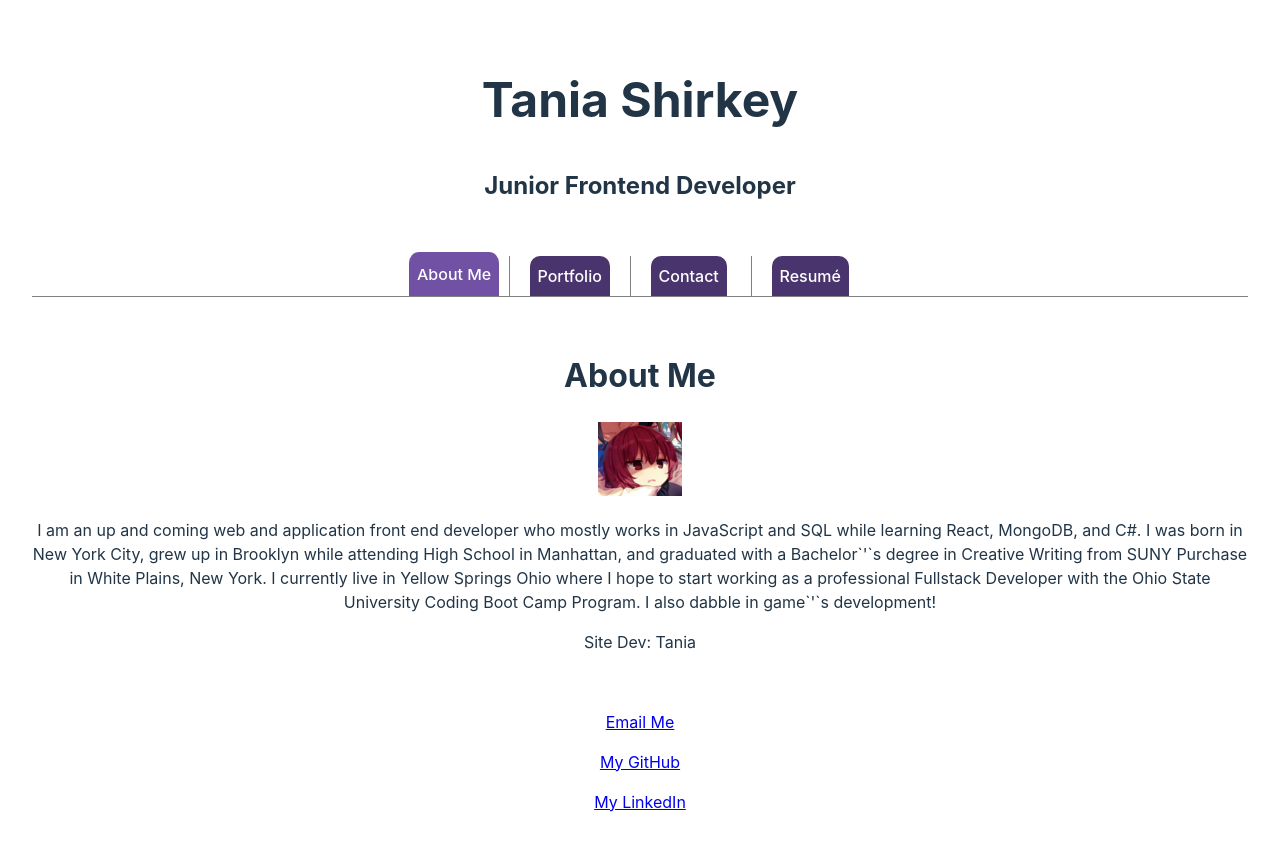
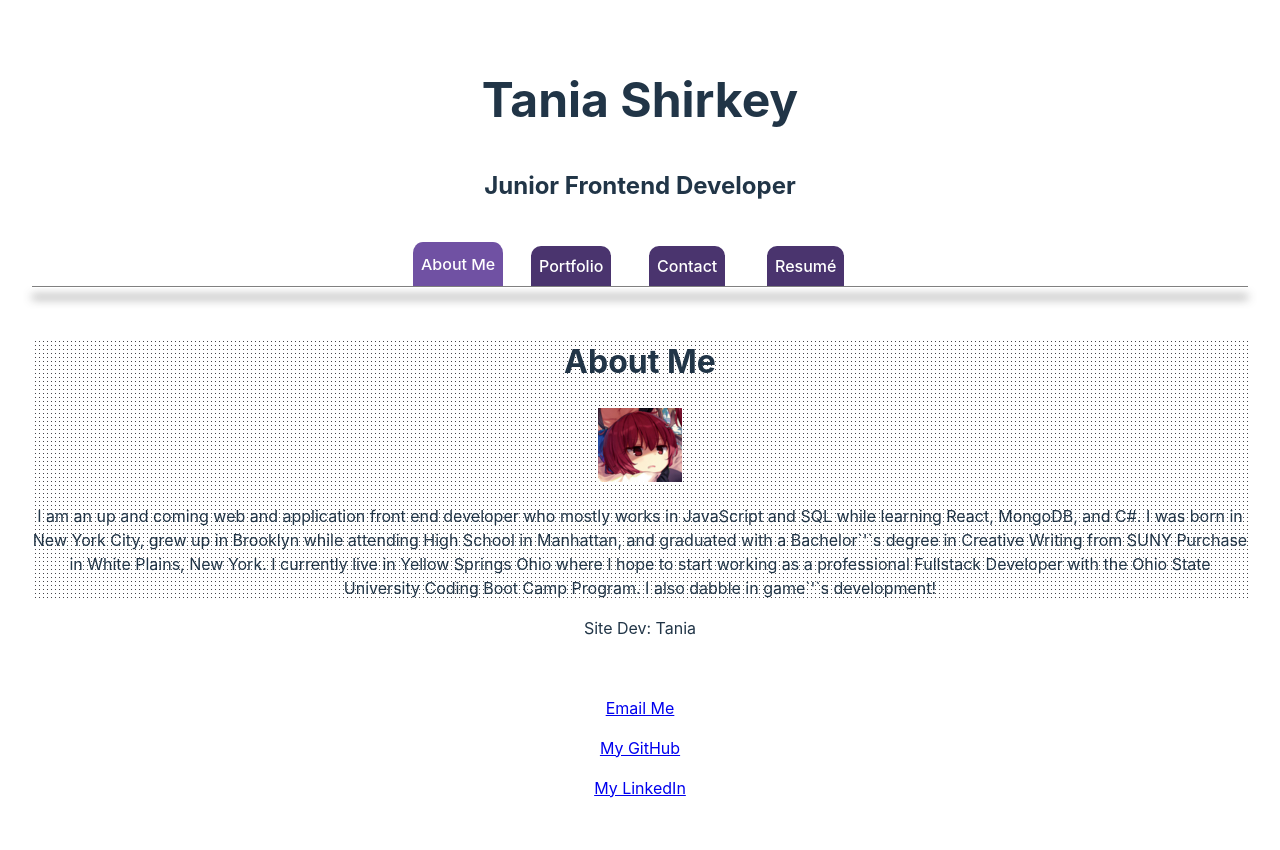
Before and after one commit to Shrcker/tania-professional-portfolio, a React (Vite) app: page / in a window 1280 px wide. Shown: the top 850 px of the page. Built offline with nearby package versions, Linux system fonts and the light colour scheme.

Commit message:
Various changes
Mostly messed around with css to make the site have a bit more flair to it. Still not exactly sure how to theme the site overall, but it's a start.

```diff
--- a/src/App.jsx
+++ b/src/App.jsx
@@ -10,7 +10,9 @@ function App() {
     <>
       <Header />
       <main>
+        <div className="pattern">
         <Outlet />
+        </div>
       </main>
       <Footer />
     </>
--- a/src/components/NavBar.jsx
+++ b/src/components/NavBar.jsx
@@ -10,21 +10,21 @@ export default function NavBar() {
           <p>About Me</p>
         </Link>
       </li>
-      <li className="nav-item">
+      <li className="nav-item" id="portfolio-tab">
         <Link
           to="/Portfolio"
           className={currentPage === "/Portfolio" ? "nav-link active" : "nav-link"}>
           <p>Portfolio</p>
         </Link>
       </li>
-      <li className="nav-item">
+      <li className="nav-item" id="contact-tab">
         <Link
           to="/Contact"
           className={currentPage === "/Contact" ? "nav-link active" : "nav-link"}>
           <p>Contact</p>
         </Link>
       </li>
-      <li className="nav-item">
+      <li className="nav-item" id="resume-tab">
         <Link
           to="/Resume"
           className={currentPage === "/Resume" ? "nav-link active" : "nav-link"}>
--- a/src/pages/Portfolio.jsx
+++ b/src/pages/Portfolio.jsx
@@ -54,6 +54,7 @@ export default function Portfolio() {
     },
   ]);
 
+
   return (
     <>
       <div className="project">
--- a/src/styles/Header.css
+++ b/src/styles/Header.css
@@ -38,8 +38,14 @@ header a:active p {
   margin-bottom: 50px;
   border: 0;
   border-top: 1px solid gray;
-  height: 5px;
+  height: 1px;
   line-height: 80%;
+  padding-bottom: 0px;
+  box-shadow: 0px 10px 10px rgba(0, 0, 0, 0.8);
+}
+
+nav > * {
+  margin: 0 9px;
 }
 
 header li {
@@ -47,13 +53,7 @@ header li {
   display: inline-flex;
   text-align: center;
   width: 100px;
-  margin: 10px;
   margin-bottom: 0;
-  border-right: 1px solid gray;
-}
-
-header li:last-child {
-  border-right: 0;
 }
 
 .active {
--- a/src/styles/index.css
+++ b/src/styles/index.css
@@ -1,3 +1,8 @@
+* {
+  --main-bg-color: #2f2f31;
+  --light-bg-color: #454549;
+}
+
 :root {
   font-family: Inter, system-ui, Avenir, Helvetica, Arial, sans-serif;
   line-height: 1.5;
@@ -5,12 +10,18 @@
 
   color-scheme: light dark;
   color: rgba(255, 255, 255, 0.87);
-  background-color: #242424;
+  background-color: var(--main-bg-color);
 
   font-synthesis: none;
   text-rendering: optimizeLegibility;
   -webkit-font-smoothing: antialiased;
   -moz-osx-font-smoothing: grayscale;
+}
+
+.pattern {
+  background-image: repeating-linear-gradient(-45deg, var(--light-bg-color), var(--light-bg-color) 1px, transparent 1px, transparent 6px);
+  background-size: 4px 4px;
+
 }
 
 body {
```
